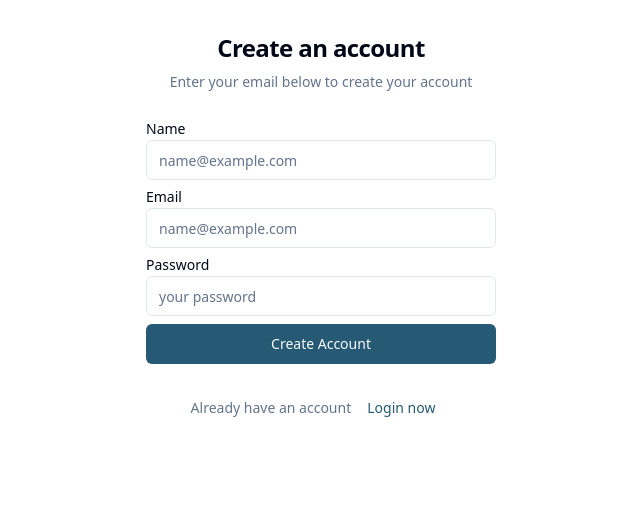
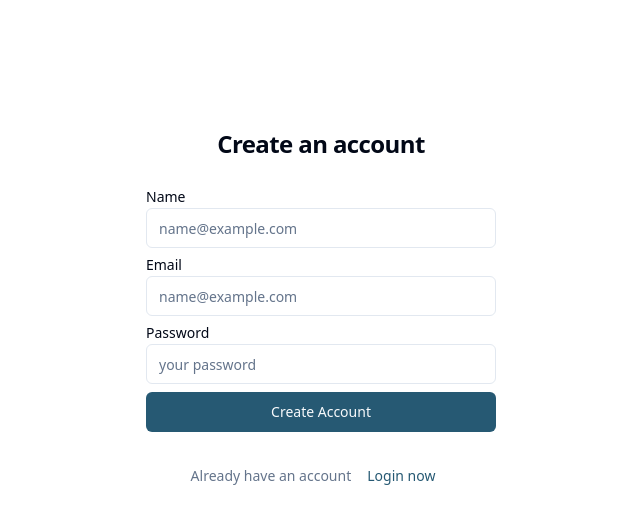
Before and after one commit to Tushar8640/bookcatalog-frontend, a React (Vite) app: page /signup in a window 1280 px wide. Shown: the top 524 px of the page, without its empty margins (319-959 px from the left). Built offline with nearby package versions, Linux system fonts and the light colour scheme.

Commit message:
book details changed

```diff
--- a/src/pages/BookDetails.tsx
+++ b/src/pages/BookDetails.tsx
@@ -57,6 +57,12 @@ export default function BookDetails() {
         </div>
         <div className="w-[50%] space-y-3">
           <h1 className="text-3xl font-semibold">{book?.title}</h1>
+         <div className="flex space-x-2">
+         <p className="text-xl font-semibold">{book?.author}</p>
+
+          <p className="text-xl">{book?.publicationYear}</p>
+         </div>
+         <p className="text-xl capitalize">Genre: {book?.genre}</p>
           <p className="text-xl">{book?.description}</p>
           {/* <p className="text-xl">Rating: {product?.rating}</p> */}
 
--- a/src/pages/Login.tsx
+++ b/src/pages/Login.tsx
@@ -6,16 +6,14 @@ import { LoginForm } from "@/components/LoginForm";
 export default function Login() {
   return (
     <>
-      <div className="container relative  h-screen flex-col items-center justify-center  lg:px-0">
+      <div className="container relative  h-screen flex-col items-center justify-center md:mt-24  lg:px-0">
         <div className="lg:p-8 mx-auto">
           <div className="mx-auto flex w-full flex-col justify-center space-y-6 sm:w-[350px]">
             <div className="flex flex-col space-y-2 text-center">
               <h1 className="text-2xl font-semibold tracking-tight">
                 Login to your account
               </h1>
-              <p className="text-sm text-muted-foreground">
-                Enter your email below
-              </p>
+
             </div>
             <LoginForm />
             <p className="px-8 text-center text-sm text-muted-foreground">
--- a/src/pages/SignUp.tsx
+++ b/src/pages/SignUp.tsx
@@ -6,16 +6,14 @@ import { Link } from "react-router-dom";
 export default function Signup() {
   return (
     <>
-      <div className="container relative  h-screen flex-col items-center justify-center lg:px-0">
+      <div className="container relative  h-screen items-center justify-center  lg:px-0 md:mt-24">
         <div className="lg:p-8">
-          <div className="mx-auto flex w-full flex-col justify-center space-y-6 sm:w-[350px]">
+          <div className="mx-auto flex w-full flex-col justify-center  space-y-6 sm:w-[350px]">
             <div className="flex flex-col space-y-2 text-center">
               <h1 className="text-2xl font-semibold tracking-tight">
                 Create an account
               </h1>
-              <p className="text-sm text-muted-foreground">
-                Enter your email below to create your account
-              </p>
+
             </div>
             <SignupForm />
             <p className="px-8 text-center text-sm text-muted-foreground">
```
